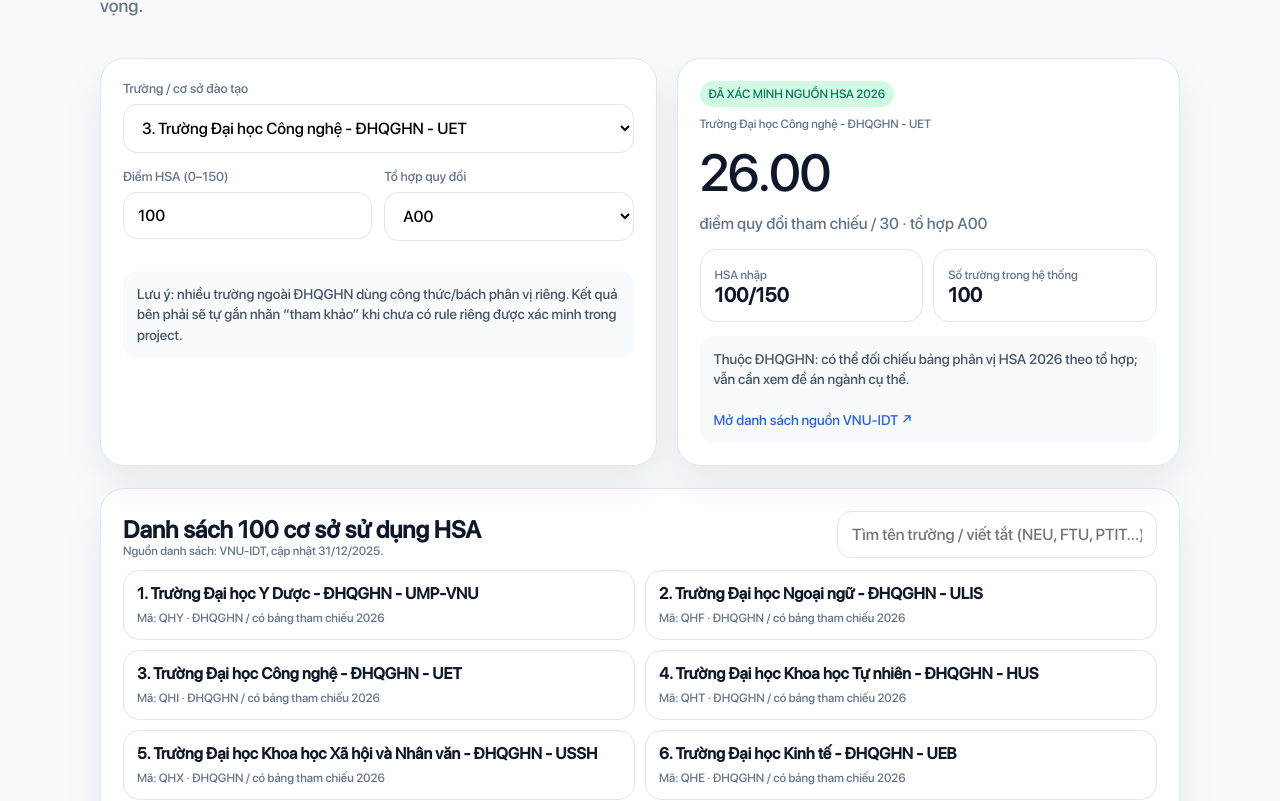
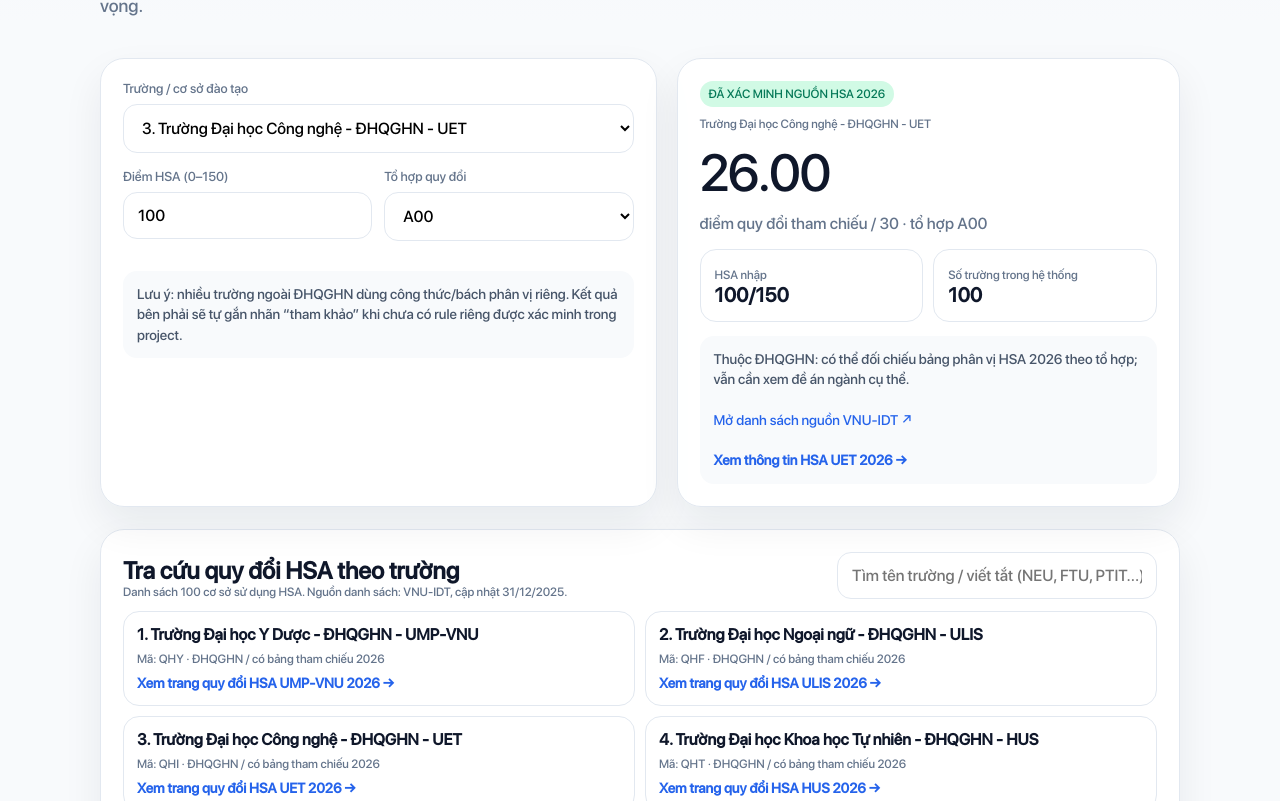
Before and after one commit to zxcvbnmlkjhgfdsa06a-beep/quydoihsavn, a Next.js app in the folder hsa-converter-full-100/: page / in a window 1280 px wide. Shown: the part 299-1100 px from the top of the page. Built offline with nearby package versions, Linux system fonts and the light colour scheme.

Commit message:
Add files via upload

```diff
--- a/hsa-converter-full-100/components/HsaCalculator.tsx
+++ b/hsa-converter-full-100/components/HsaCalculator.tsx
@@ -1,27 +1,325 @@
-'use client';
-import {useMemo,useState} from 'react';
-import {schools} from '@/data/schools';
-import {convert,Group} from '@/lib/conversion';
-export default function HsaCalculator(){
- const [schoolId,setSchoolId]=useState(3); const [hsa,setHsa]=useState('100'); const [group,setGroup]=useState<Group>('A00'); const [q,setQ]=useState('');
- const school=schools.find(s=>s.id===schoolId)!; const score=convert(Number(hsa),group);
- const filtered=useMemo(()=>schools.filter(s=>`${s.name} ${s.shortName} ${s.code??''}`.toLowerCase().includes(q.toLowerCase())),[q]);
- return <div className="wrap">
-  <section className="hero"><span className="eyebrow">Công Cụ Quy Đổi HSA - MeefuTech </span><h1>Tra cứu trường dùng HSA<br/>và quy đổi tham khảo.</h1><p>Danh sách trường bám theo VNU-IDT. Bảng điểm quy đổi tham chiếu theo phân vị HSA 2026; trường nào có công thức riêng thì cần đối chiếu đề án tuyển sinh của trường trước khi nộp nguyện vọng.</p></section>
+"use client";
+
+import { useMemo, useState } from "react";
+import { schools } from "@/data/schools";
+import { convert, Group } from "@/lib/conversion";
+
+function normalize(value: string) {
+  return value
+    .toLowerCase()
+    .trim()
+    .normalize("NFD")
+    .replace(/[\u0300-\u036f]/g, "")
+    .replace(/đ/g, "d")
+    .replace(/[^a-z0-9]+/g, "-")
+    .replace(/^-+|-+$/g, "");
+}
+
+function getSchoolSlug(school: (typeof schools)[number]) {
+  const base = normalize(school.shortName);
+
+  const duplicates = schools.filter(
+    (item) => normalize(item.shortName) === base
+  );
+
+  return duplicates.length > 1
+    ? `${base}-${school.id}`
+    : base;
+}
+
+export default function HsaCalculator() {
+  const [schoolId, setSchoolId] = useState(3);
+  const [hsa, setHsa] = useState("100");
+  const [group, setGroup] = useState<Group>("A00");
+  const [q, setQ] = useState("");
+
+  const school = schools.find((s) => s.id === schoolId)!;
+
+  const score = convert(Number(hsa), group);
+
+  const filtered = useMemo(
+    () =>
+      schools.filter((s) =>
+        `${s.name} ${s.shortName} ${s.code ?? ""}`
+          .toLowerCase()
+          .includes(q.toLowerCase())
+      ),
+    [q]
+  );
+
+  return (
+    <div className="wrap">
+
+      {/* HERO */}
+      <section className="hero">
+        <span className="eyebrow">
+          Công Cụ Quy Đổi HSA - MeefuTech
+        </span>
+
+        <h1>
+          Tra cứu trường dùng HSA
+          <br />
+          và quy đổi tham khảo.
+        </h1>
+
+        <p>
+          Danh sách trường bám theo VNU-IDT. Bảng điểm quy đổi tham
+          chiếu theo phân vị HSA 2026; trường nào có công thức riêng
+          thì cần đối chiếu đề án tuyển sinh của trường trước khi nộp
+          nguyện vọng.
+        </p>
+      </section>
+
+      {/* CALCULATOR */}
       <section className="grid">
+
+        {/* LEFT */}
         <div className="card">
-    <div className="field"><label className="label">Trường / cơ sở đào tạo</label><select className="select" value={schoolId} onChange={e=>setSchoolId(Number(e.target.value))}>{schools.map(s=><option key={s.id} value={s.id}>{s.id}. {s.name} - {s.shortName}</option>)}</select></div>
-    <div className="row"><div className="field"><label className="label">Điểm HSA (0–150)</label><input className="input" type="number" min="0" max="150" value={hsa} onChange={e=>setHsa(e.target.value)}/></div><div className="field"><label className="label">Tổ hợp quy đổi</label><select className="select" value={group} onChange={e=>setGroup(e.target.value as Group)}><option>A00</option><option>B00</option><option>C00</option><option>D01</option></select></div></div>
-    <div className="notice">Lưu ý: nhiều trường ngoài ĐHQGHN dùng công thức/bách phân vị riêng. Kết quả bên phải sẽ tự gắn nhãn “tham khảo” khi chưa có rule riêng được xác minh trong project.</div>
+
+          <div className="field">
+            <label className="label">
+              Trường / cơ sở đào tạo
+            </label>
+
+            <select
+              className="select"
+              value={schoolId}
+              onChange={(e) =>
+                setSchoolId(Number(e.target.value))
+              }
+            >
+              {schools.map((s) => (
+                <option key={s.id} value={s.id}>
+                  {s.id}. {s.name} - {s.shortName}
+                </option>
+              ))}
+            </select>
           </div>
+
+          <div className="row">
+
+            <div className="field">
+              <label className="label">
+                Điểm HSA (0–150)
+              </label>
+
+              <input
+                className="input"
+                type="number"
+                min="0"
+                max="150"
+                value={hsa}
+                onChange={(e) =>
+                  setHsa(e.target.value)
+                }
+              />
+            </div>
+
+            <div className="field">
+              <label className="label">
+                Tổ hợp quy đổi
+              </label>
+
+              <select
+                className="select"
+                value={group}
+                onChange={(e) =>
+                  setGroup(e.target.value as Group)
+                }
+              >
+                <option>A00</option>
+                <option>B00</option>
+                <option>C00</option>
+                <option>D01</option>
+              </select>
+            </div>
+
+          </div>
+
+          <div className="notice">
+            Lưu ý: nhiều trường ngoài ĐHQGHN dùng công thức/bách
+            phân vị riêng. Kết quả bên phải sẽ tự gắn nhãn
+            “tham khảo” khi chưa có rule riêng được xác minh
+            trong project.
+          </div>
+
+        </div>
+
+        {/* RIGHT */}
         <div className="card">
-    <span className={`badge ${school.status==='verified'?'verified':'reference'}`}>{school.status==='verified'?'ĐÃ XÁC MINH NGUỒN HSA 2026':'THAM KHẢO - CẦN CHECK RULE TRƯỜNG'}</span>
-    <div className="small" style={{marginTop:10}}>{school.name} - {school.shortName}</div>
-    <div className="score">{score===null?'—':score.toFixed(2)}</div><div className="muted">điểm quy đổi tham chiếu / 30 · tổ hợp {group}</div>
-    <div className="kpis"><div className="kpi"><span className="small">HSA nhập</span><strong>{hsa||'—'}/150</strong></div><div className="kpi"><span className="small">Số trường trong hệ thống</span><strong>{schools.length}</strong></div></div>
-    <div className="notice">{school.note}<br/><br/><a href={school.source} target="_blank">Mở danh sách nguồn VNU-IDT ↗</a></div>
+
+          <span
+            className={`badge ${
+              school.status === "verified"
+                ? "verified"
+                : "reference"
+            }`}
+          >
+            {school.status === "verified"
+              ? "ĐÃ XÁC MINH NGUỒN HSA 2026"
+              : "THAM KHẢO - CẦN CHECK RULE TRƯỜNG"}
+          </span>
+
+          <div
+            className="small"
+            style={{ marginTop: 10 }}
+          >
+            {school.name} - {school.shortName}
           </div>
+
+          <div className="score">
+            {score === null
+              ? "—"
+              : score.toFixed(2)}
+          </div>
+
+          <div className="muted">
+            điểm quy đổi tham chiếu / 30 · tổ hợp{" "}
+            {group}
+          </div>
+
+          <div className="kpis">
+
+            <div className="kpi">
+              <span className="small">
+                HSA nhập
+              </span>
+
+              <strong>
+                {hsa || "—"}/150
+              </strong>
+            </div>
+
+            <div className="kpi">
+              <span className="small">
+                Số trường trong hệ thống
+              </span>
+
+              <strong>
+                {schools.length}
+              </strong>
+            </div>
+
+          </div>
+
+          <div className="notice">
+            {school.note}
+
+            <br />
+            <br />
+
+            <a
+              href={school.source}
+              target="_blank"
+              rel="noopener noreferrer"
+            >
+              Mở danh sách nguồn VNU-IDT ↗
+            </a>
+
+            <br />
+            <br />
+
+            <a
+              href={`/truong/${getSchoolSlug(school)}`}
+              style={{
+                fontWeight: 700,
+                textDecoration: "none",
+              }}
+            >
+              Xem thông tin HSA {school.shortName} 2026 →
+            </a>
+          </div>
+
+        </div>
+
       </section>
-  <section className="schools card"><div className="schoolsHeader"><div><h2>Danh sách 100 cơ sở sử dụng HSA</h2><div className="small">Nguồn danh sách: VNU-IDT, cập nhật 31/12/2025.</div></div><input className="input" style={{maxWidth:320}} placeholder="Tìm tên trường / viết tắt (NEU, FTU, PTIT...)" value={q} onChange={e=>setQ(e.target.value)}/></div><div className="list">{filtered.map(s=><div className="schoolItem" key={s.id} onClick={()=>setSchoolId(s.id)} style={{cursor:'pointer'}}><b>{s.id}. {s.name} - {s.shortName}</b><span className="small">{s.code?`Mã: ${s.code} · `:''}{s.status==='verified'?'ĐHQGHN / có bảng tham chiếu 2026':'Có sử dụng HSA · cần đối chiếu quy tắc riêng'}</span></div>)}</div></section>
+
+      {/* SCHOOL LIST */}
+      <section className="schools card">
+
+        <div className="schoolsHeader">
+
+          <div>
+            <h2>
+              Tra cứu quy đổi HSA theo trường
+            </h2>
+
+            <div className="small">
+              Danh sách 100 cơ sở sử dụng HSA.
+              Nguồn danh sách: VNU-IDT, cập nhật
+              31/12/2025.
             </div>
+          </div>
+
+          <input
+            className="input"
+            style={{ maxWidth: 320 }}
+            placeholder="Tìm tên trường / viết tắt (NEU, FTU, PTIT...)"
+            value={q}
+            onChange={(e) =>
+              setQ(e.target.value)
             }
+          />
+
+        </div>
+
+        <div className="list">
+
+          {filtered.map((s) => {
+            const slug = getSchoolSlug(s);
+
+            return (
+              <div
+                className="schoolItem"
+                key={s.id}
+              >
+
+                <div
+                  onClick={() =>
+                    setSchoolId(s.id)
+                  }
+                  style={{ cursor: "pointer" }}
+                >
+
+                  <b>
+                    {s.id}. {s.name} -{" "}
+                    {s.shortName}
+                  </b>
+
+                  <span className="small">
+                    {s.code
+                      ? `Mã: ${s.code} · `
+                      : ""}
+
+                    {s.status === "verified"
+                      ? "ĐHQGHN / có bảng tham chiếu 2026"
+                      : "Có sử dụng HSA · cần đối chiếu quy tắc riêng"}
+                  </span>
+
+                </div>
+
+                <a
+                  href={`/truong/${slug}`}
+                  style={{
+                    display: "inline-block",
+                    marginTop: 8,
+                    fontWeight: 700,
+                    fontSize: 14,
+                    textDecoration: "none",
+                  }}
+                >
+                  Xem trang quy đổi HSA{" "}
+                  {s.shortName} 2026 →
+                </a>
+
+              </div>
+            );
+          })}
+
+        </div>
+
+      </section>
+
+    </div>
+  );
+}
```
Lines whose indentation alone changed are shown as unchanged.
